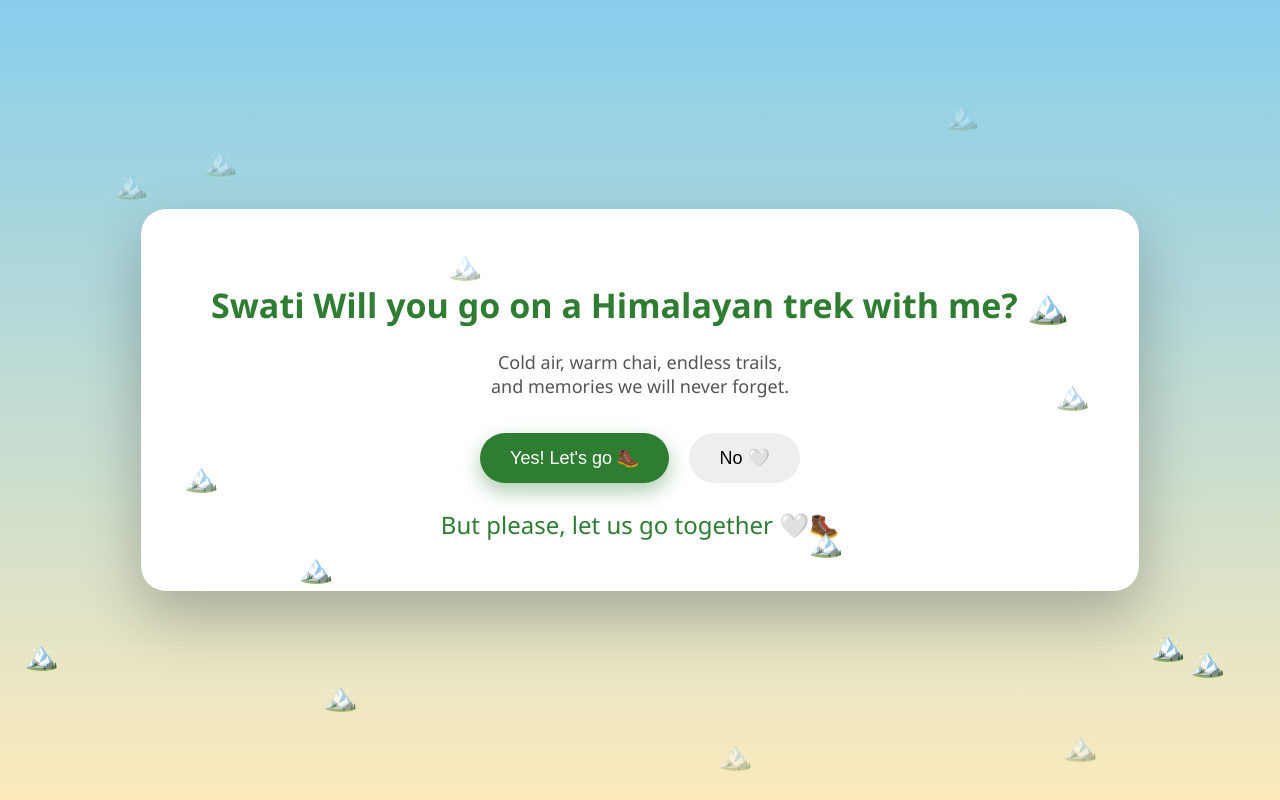
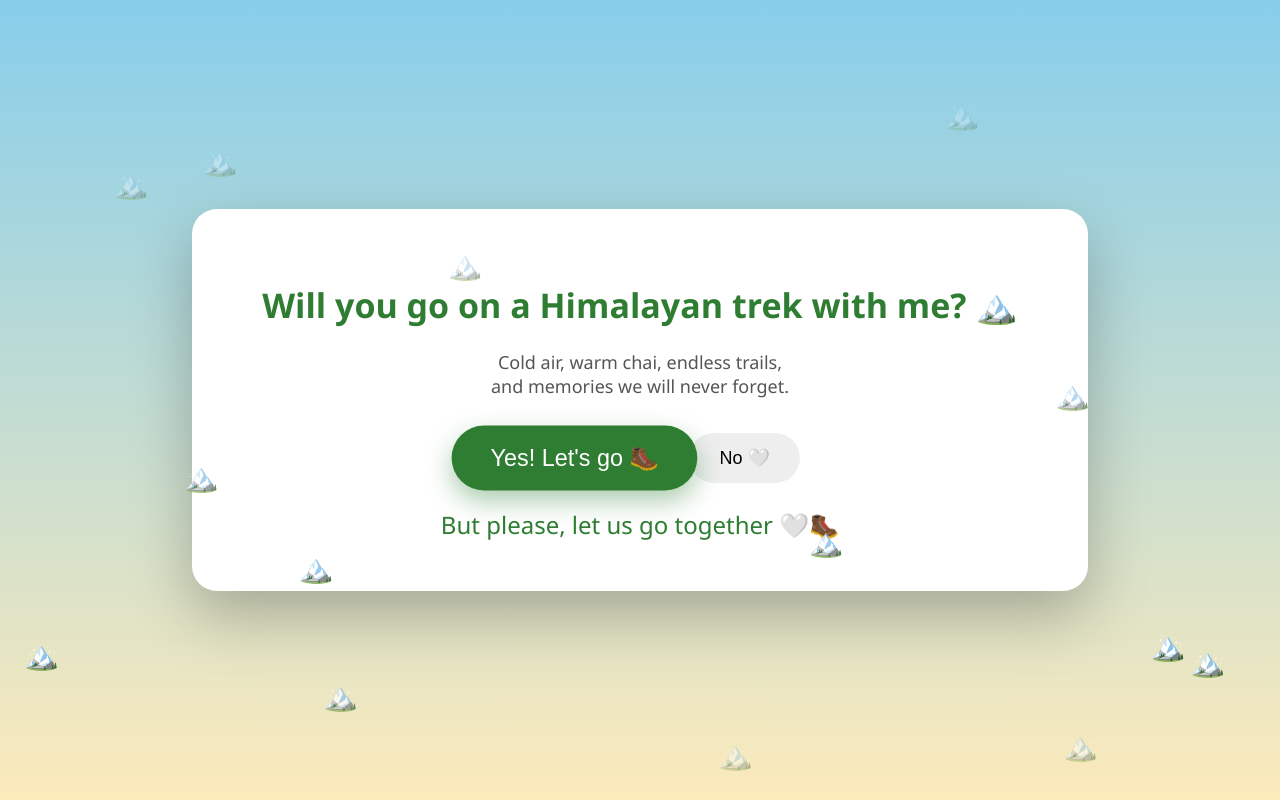
Before and after one commit to chaudharyanoopsingh/Trip, a plain HTML site: page index.html in a window 1280 px wide. Both pictures are taken after a click on the button "No 🤍". Drawn offline with Linux system fonts and the light colour scheme.

Commit message:
index.html

```diff
--- a/index.html
+++ b/index.html
@@ -63,6 +63,7 @@ button {
     border:none;
     border-radius:30px;
     cursor:pointer;
+    transition: all 0.3s ease;
 }
 
 #yesBtn {
@@ -87,7 +88,7 @@ button {
 <body>
 
 <div class="container">
-    <h1> Swati Will you go on a Himalayan trek with me? 🏔️</h1>
+    <h1>Will you go on a Himalayan trek with me? 🏔️</h1>
     <p>
         Cold air, warm chai, endless trails,<br>
         and memories we will never forget.
@@ -106,16 +107,21 @@ const yesBtn = document.getElementById("yesBtn");
 const noBtn = document.getElementById("noBtn");
 const msg = document.getElementById("finalMessage");
 
+let yesScale = 1;
+
 // YES clicked
 yesBtn.addEventListener("click", () => {
     msg.textContent = "See, I knew you wanted to go together 🏔️💚";
     msg.style.display = "block";
 });
 
-// NO clicked
+// NO clicked → grow YES button 😄
 noBtn.addEventListener("click", () => {
     msg.textContent = "But please, let us go together 🤍🥾";
     msg.style.display = "block";
+
+    yesScale += 0.3;
+    yesBtn.style.transform = `scale(${yesScale})`;
 });
 
 // floating mountains animation
```
